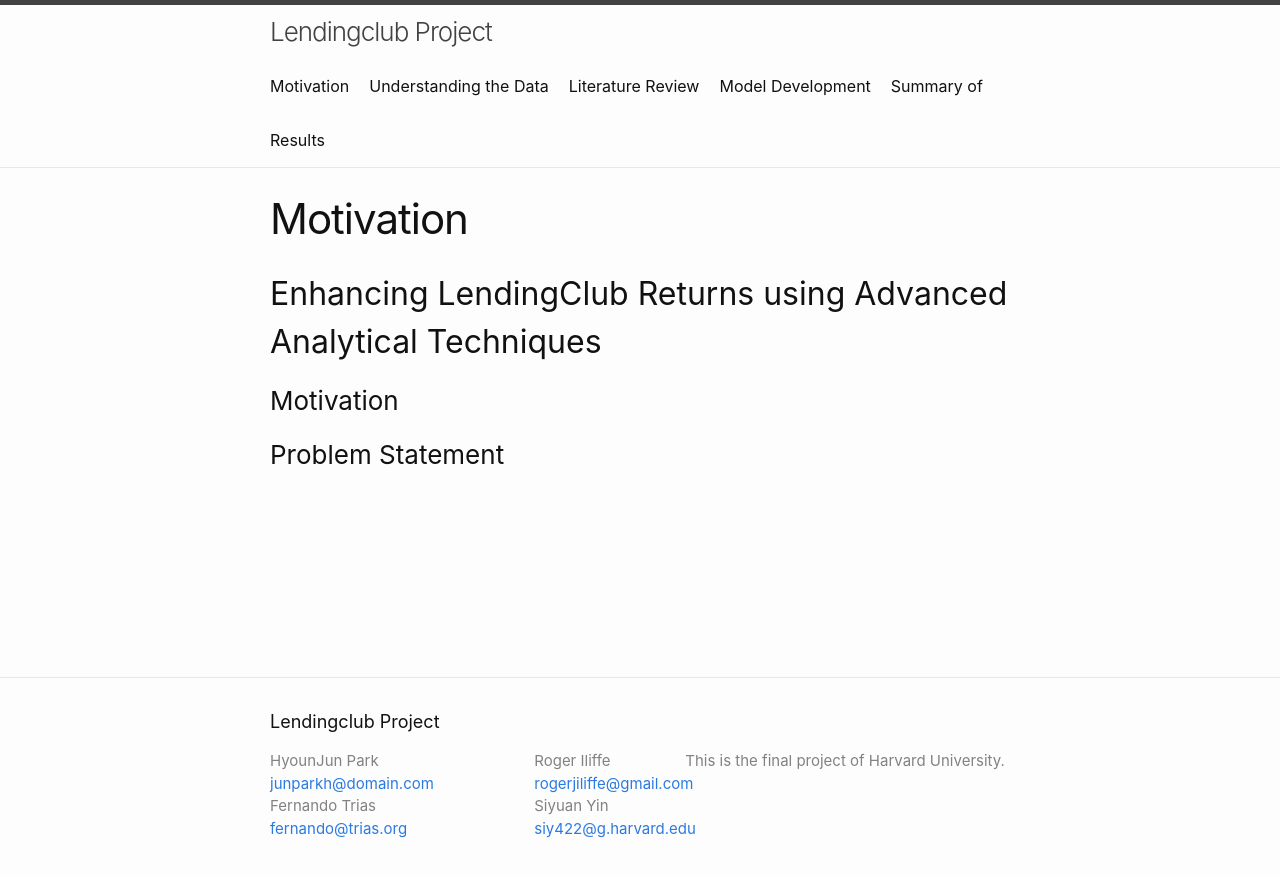
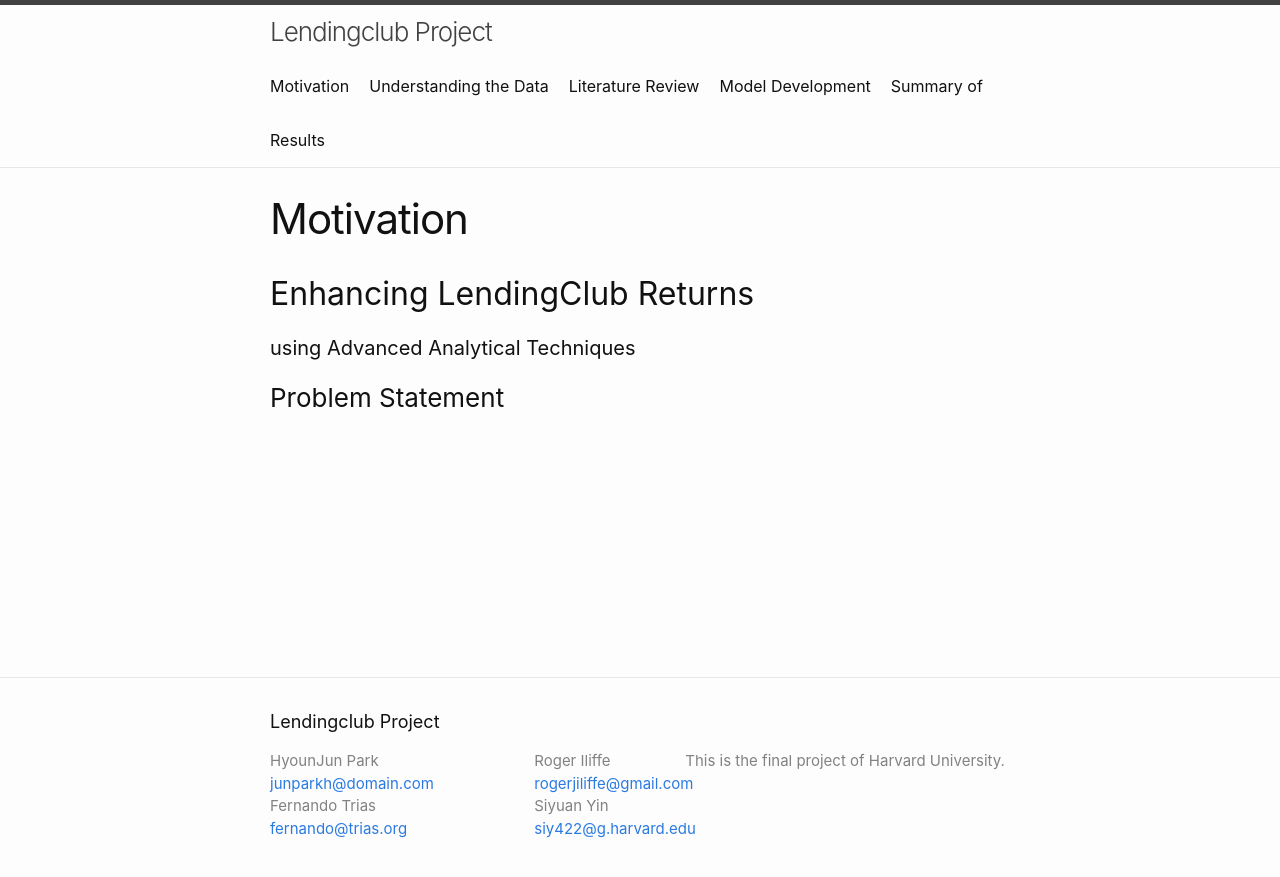
Before and after one commit to junparkh/LendingClub, a Jekyll site: the page built from index.md, in a window 1280 px wide. Shown: the top 877 px of the page. Built offline with Jekyll 4.4.1, drawn with Linux system fonts in a browser that asks for light colours.

Commit message:
Update home.html

```diff
--- a/_layouts/home.html
+++ b/_layouts/home.html
@@ -1,8 +1,8 @@
 ---
 layout: page
 ---
-<h2 id="enhancinglendingclubreturnsusingadvancedanalyticaltechniques">Enhancing LendingClub Returns using Advanced Analytical Techniques</h2>
+<h2>Enhancing LendingClub Returns</h2>
 
-<h3 id="motivation">Motivation</h3>
+<h4> using Advanced Analytical Techniques</h4>
 
 <h3 id="problemstatement">Problem Statement</h3>
```
